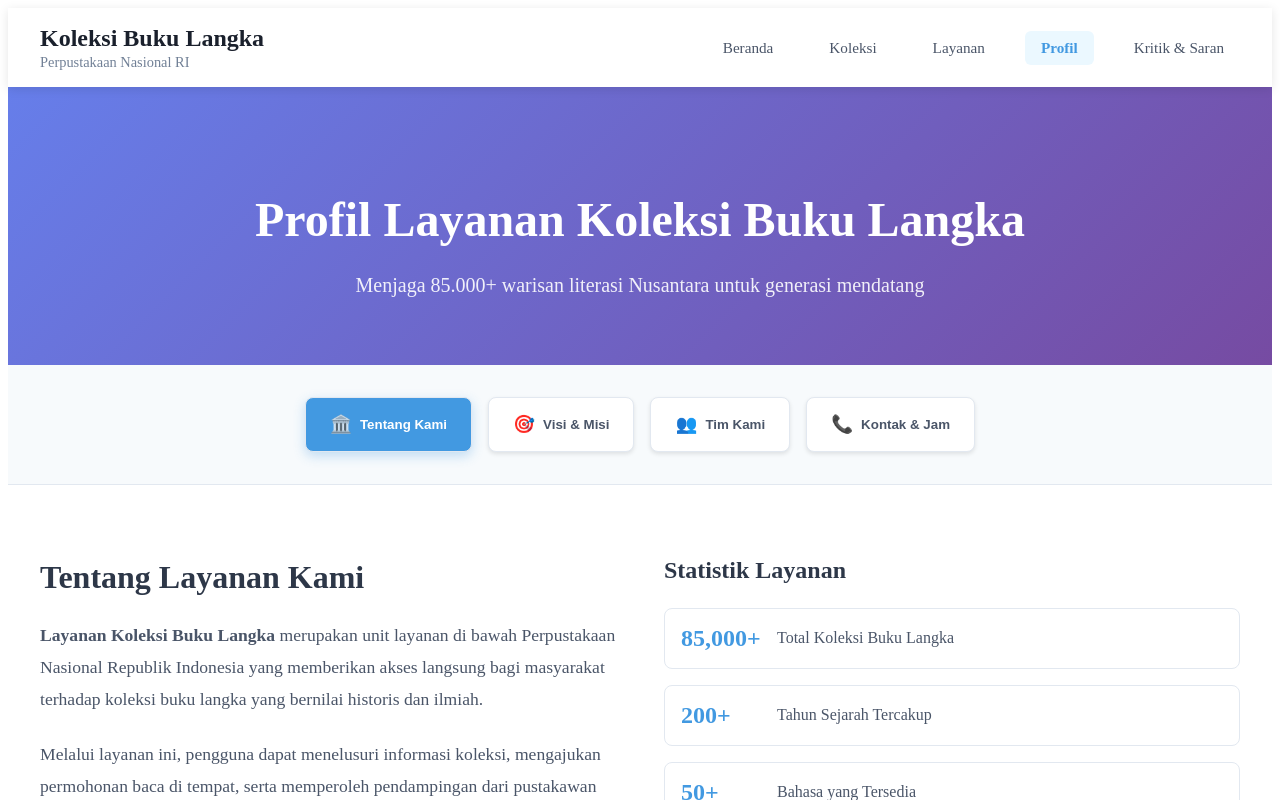
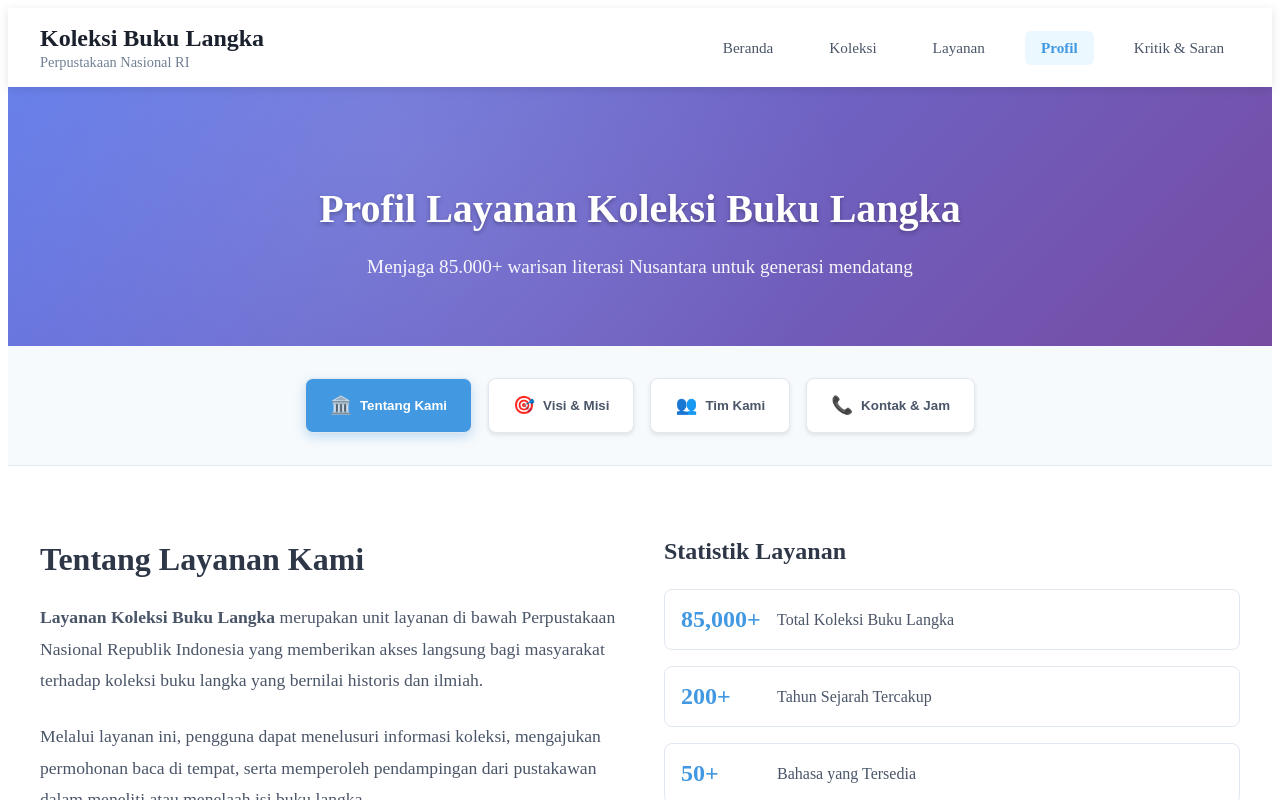
Before and after one commit to aditya-tn/perpustakaan-buku-langka-pusat, a Next.js app: page /profil in a window 1280 px wide. Shown: the top 800 px of the page. Built offline with nearby package versions, Linux system fonts and the light colour scheme.

Commit message:
Update HeroProfil.js

```diff
--- a/components/profil/HeroProfil.js
+++ b/components/profil/HeroProfil.js
@@ -1,30 +1,50 @@
-// components/profil/HeroProfil.js
-export default function HeroProfil() {
+// components/profil/HeroProfil.js - OPTIMIZED
+export default function HeroProfil({ isMobile }) {
   return (
     <section style={{
       background: 'linear-gradient(135deg, #667eea 0%, #764ba2 100%)',
       color: 'white',
-      padding: '4rem 2rem',
-      textAlign: 'center'
+      padding: isMobile ? '3rem 1rem' : '4rem 2rem',
+      textAlign: 'center',
+      position: 'relative',
+      overflow: 'hidden'
     }}>
-      <div style={{ maxWidth: '800px', margin: '0 auto' }}>
+      <div style={{
+        maxWidth: '800px',
+        margin: '0 auto',
+        position: 'relative',
+        zIndex: 2
+      }}>
         <h1 style={{
-          fontSize: '3rem',
+          fontSize: isMobile ? '2rem' : '2.5rem',
           fontWeight: '800',
           marginBottom: '1rem',
-          lineHeight: '1.2'
+          lineHeight: '1.2',
+          textShadow: '0 2px 4px rgba(0,0,0,0.3)'
         }}>
           Profil Layanan Koleksi Buku Langka
         </h1>
         <p style={{
-          fontSize: '1.25rem',
-          opacity: 0.9,
+          fontSize: isMobile ? '1rem' : '1.2rem',
+          opacity: 0.95,
           lineHeight: '1.6',
-          marginBottom: '0'
+          marginBottom: '0',
+          fontWeight: '300'
         }}>
           Menjaga 85.000+ warisan literasi Nusantara untuk generasi mendatang
         </p>
       </div>
+
+      {/* Background decoration */}
+      <div style={{
+        position: 'absolute',
+        top: 0,
+        left: 0,
+        right: 0,
+        bottom: 0,
+        background: 'radial-gradient(circle at 30% 20%, rgba(255,255,255,0.1) 0%, transparent 50%)',
+        zIndex: 1
+      }} />
     </section>
   )
 }
```
